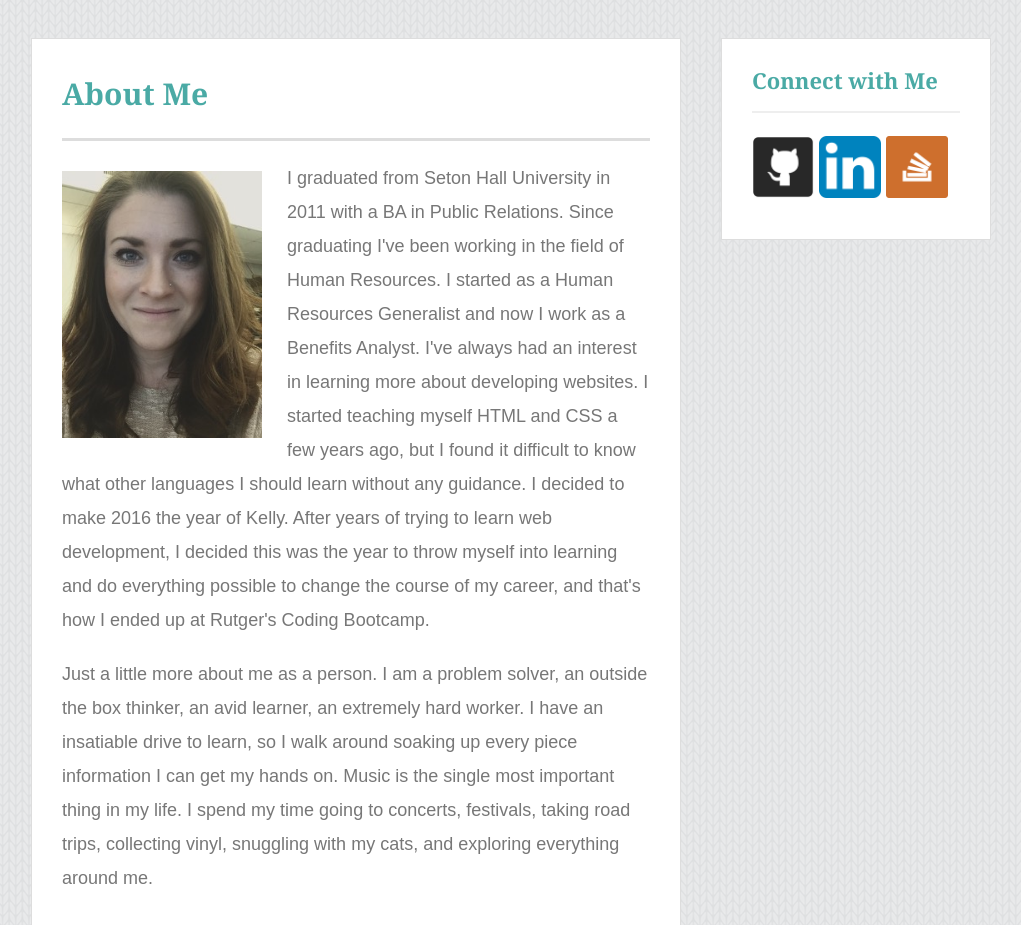
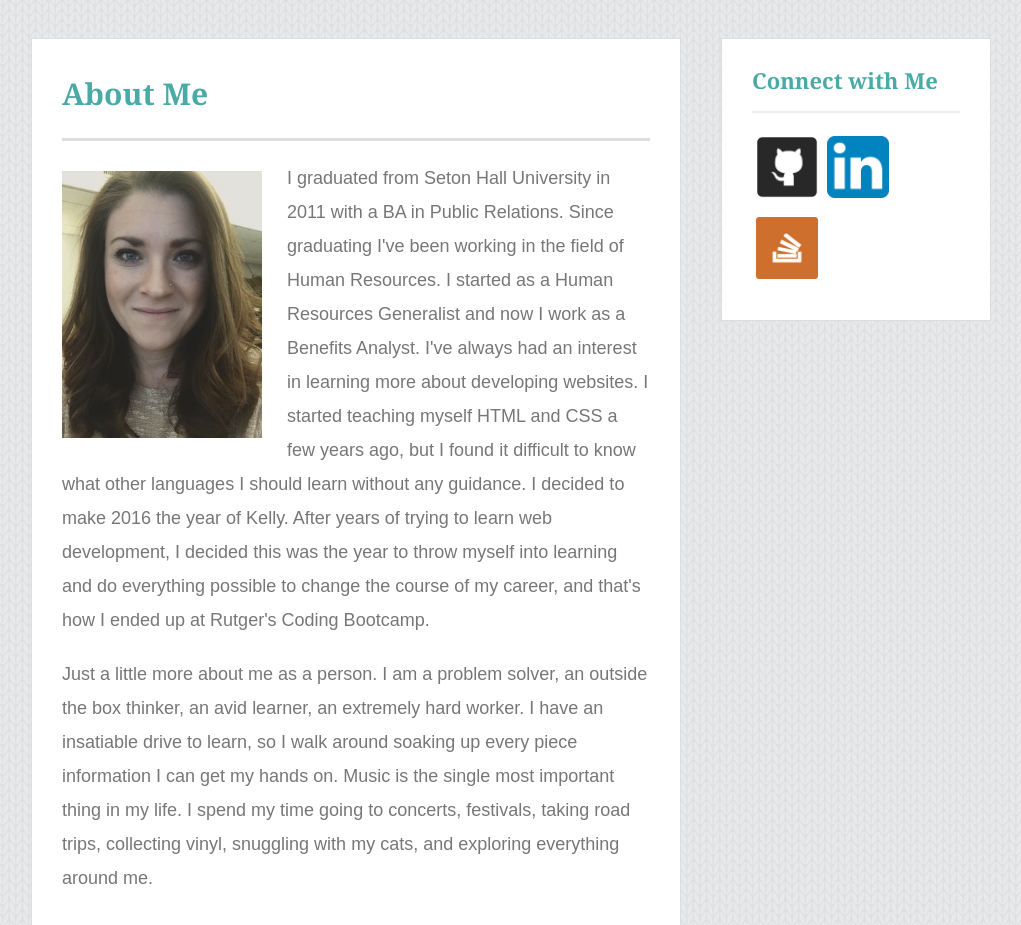
Before and after one commit to kellymersereau/Portfolio, a PHP site: page /index.php in a window 1280 px wide. Shown: the part 92-1017 px from the top of the page, without its empty margins (129-1150 px from the left). Run offline with PHP 8.4, Linux system fonts and the light colour scheme.

Commit message:
always fixing little things

```diff
--- a/assets/css/style.css
+++ b/assets/css/style.css
@@ -155,7 +155,7 @@ h3,
 	width: 62px;
 	height: 62px;
 	margin-top: 8px;
-	margin-right: 5px;
+	margin-left: 4px;
 }
 .social:last-child {
 	margin-right: 0;
```
